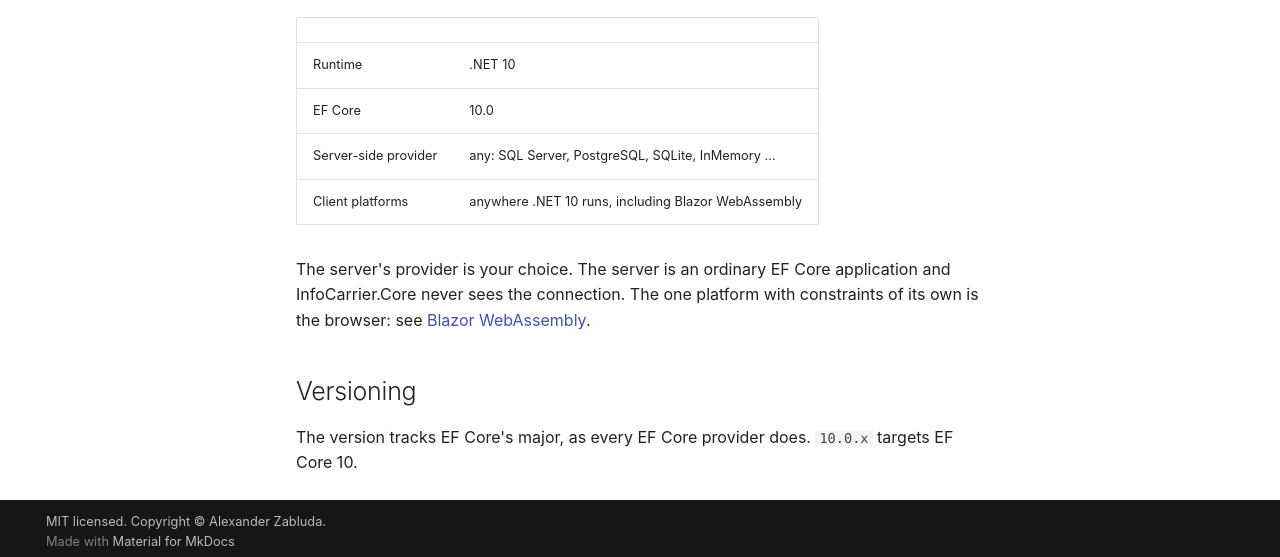
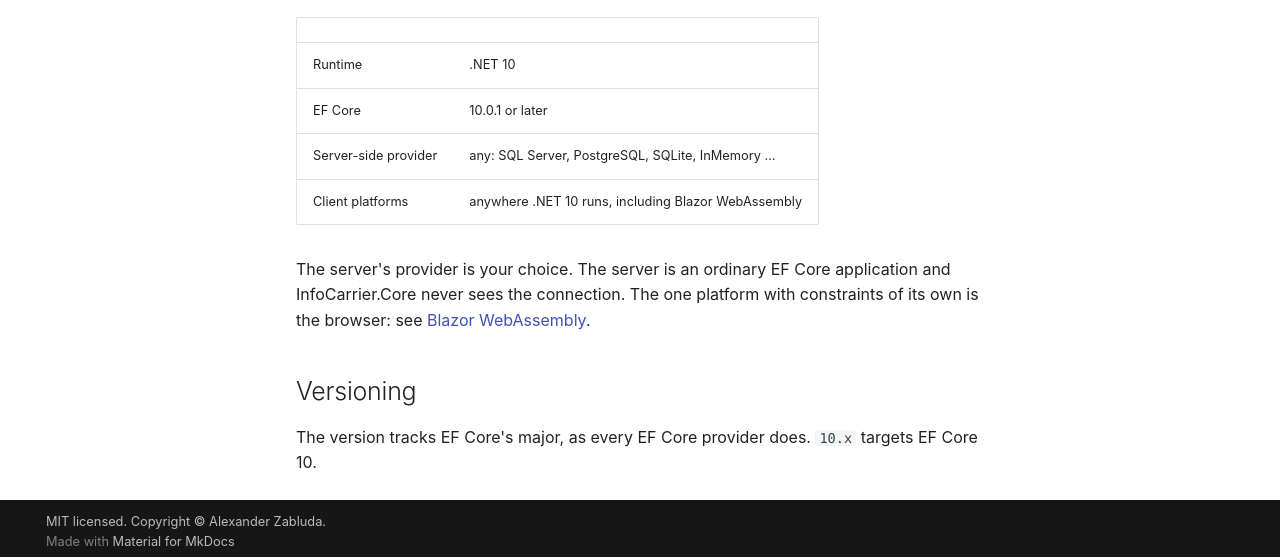
Before and after one commit to azabluda/InfoCarrier.Core, an MkDocs documentation site: the page built from website/docs/getting-started/installation.md, in a window 1280 px wide and 900 px high, scrolled down 1327 px. Shown: the part 335-892 px from the top of the window. Built offline with MkDocs 1.6.1 and Material for MkDocs 9.7.7, drawn with Linux system fonts in a browser that asks for light colours; comment, search, counter and statistics services are not loaded.

Commit message:
The install pages pin 10.1.1, and name the EF Core floor it needs
The 10.1.1 release did not update the versions its pages name by hand
(versioning.md step 11), so the site told readers to pin 10.1.0, which
throws on EF Core 10.0.1 and later. The requirements table said EF Core
10.0 where 10.1.1 needs 10.0.1 or later, the versioning line said 10.0.x
where the version tracks the major, and SECURITY.md said fixes go to the
10.0 line where the README says 10.x.

Co-Authored-By: Claude Opus 5.5 <noreply@anthropic.com>

````diff
--- a/website/docs/getting-started/installation.md
+++ b/website/docs/getting-started/installation.md
@@ -43,8 +43,8 @@ same code, which is what makes the wire format meaningful. See
 
     ```xml
     <ItemGroup>
-      <PackageReference Include="InfoCarrier.Core" Version="10.1.0" />
-      <PackageReference Include="InfoCarrier.Core.AspNetCore" Version="10.1.0" />
+      <PackageReference Include="InfoCarrier.Core" Version="10.1.1" />
+      <PackageReference Include="InfoCarrier.Core.AspNetCore" Version="10.1.1" />
     </ItemGroup>
     ```
 
@@ -81,7 +81,7 @@ Both packages land in `artifacts/pack`. Every other project in the solution opts
 | | |
 |---|---|
 | Runtime | .NET 10 |
-| EF Core | 10.0 |
+| EF Core | 10.0.1 or later |
 | Server-side provider | any: SQL Server, PostgreSQL, SQLite, InMemory … |
 | Client platforms | anywhere .NET 10 runs, including Blazor WebAssembly |
 
@@ -91,4 +91,4 @@ browser: see [Blazor WebAssembly](../platforms/blazor-webassembly.md).
 
 ## Versioning
 
-The version tracks EF Core's major, as every EF Core provider does. `10.0.x` targets EF Core 10.
+The version tracks EF Core's major, as every EF Core provider does. `10.x` targets EF Core 10.
````
Also changed, not shown: SECURITY.md (+1 -1 lines), website/docs/getting-started/upgrading-from-3-1.md (+3 -3 lines).
